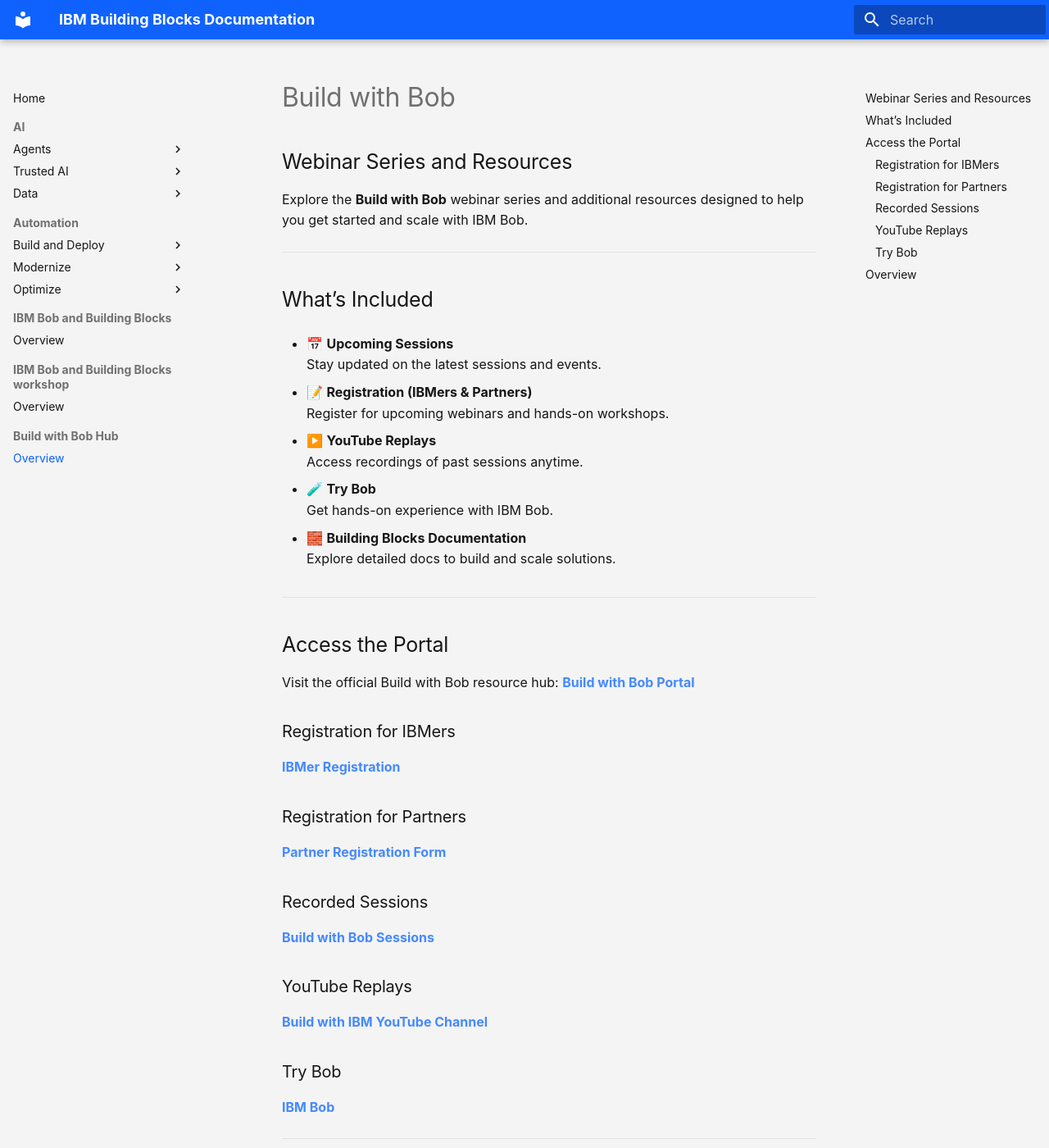
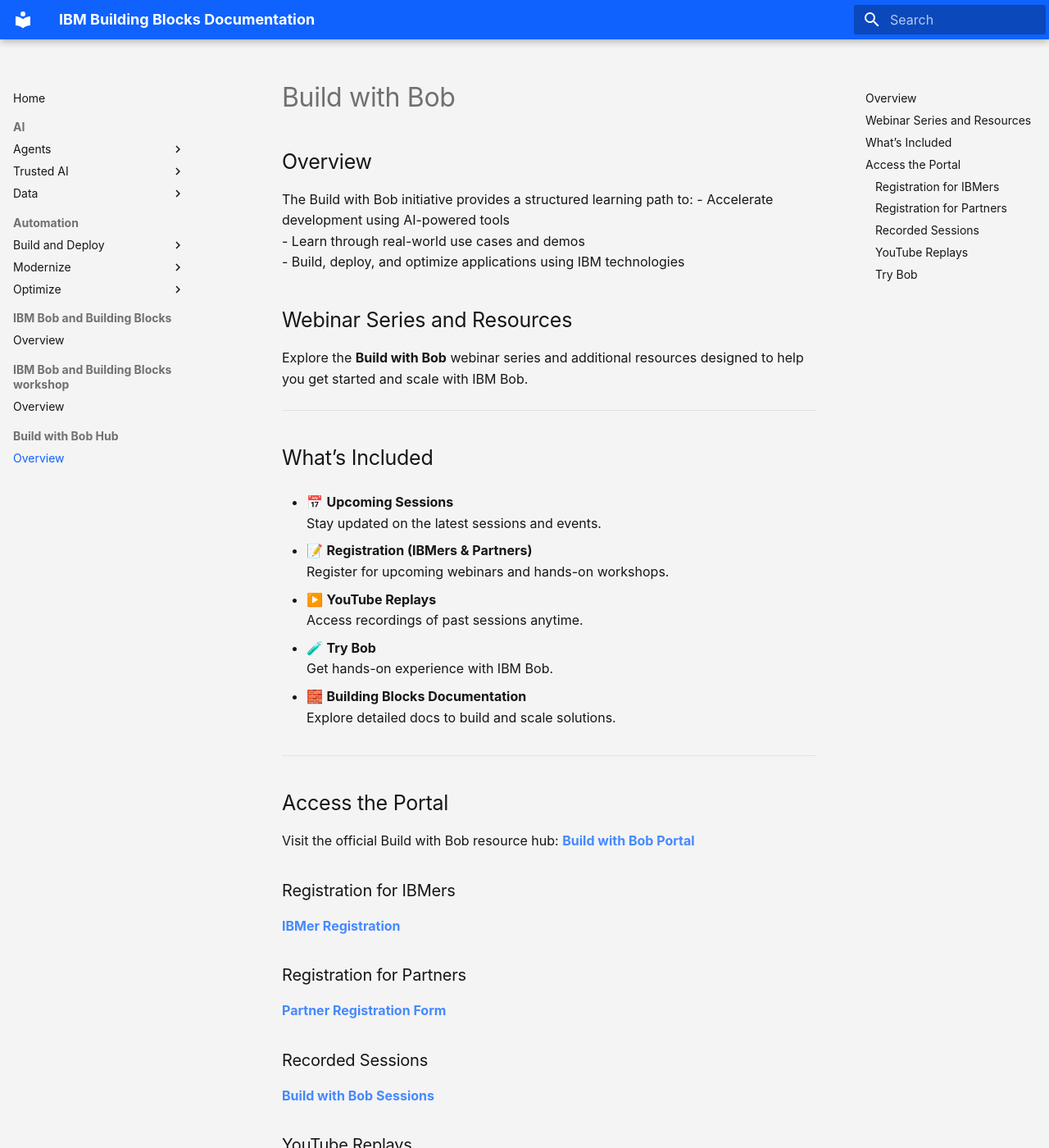
Before and after one commit to ibm-self-serve-assets/building-blocks-docs, an MkDocs documentation site: the page built from docs-src/build-with-bob/index.md, in a window 1280 px wide and 1400 px high. Shown: the whole window at 82% size. Built offline with MkDocs 1.6.1 and Material for MkDocs 9.7.7, drawn with Linux system fonts in a browser that asks for light colours; some of the changed text lies outside the part shown.

```diff
--- a/docs-src/build-with-bob/index.md
+++ b/docs-src/build-with-bob/index.md
@@ -1,4 +1,11 @@
 # Build with Bob
+
+## Overview
+
+The Build with Bob initiative provides a structured learning path to:
+- Accelerate development using AI-powered tools
+- Learn through real-world use cases and demos
+- Build, deploy, and optimize applications using IBM technologies
 
 ## Webinar Series and Resources
 
```
Also changed, not shown: other parts of docs-src/build-with-bob/index.md (+0 -7 lines).
